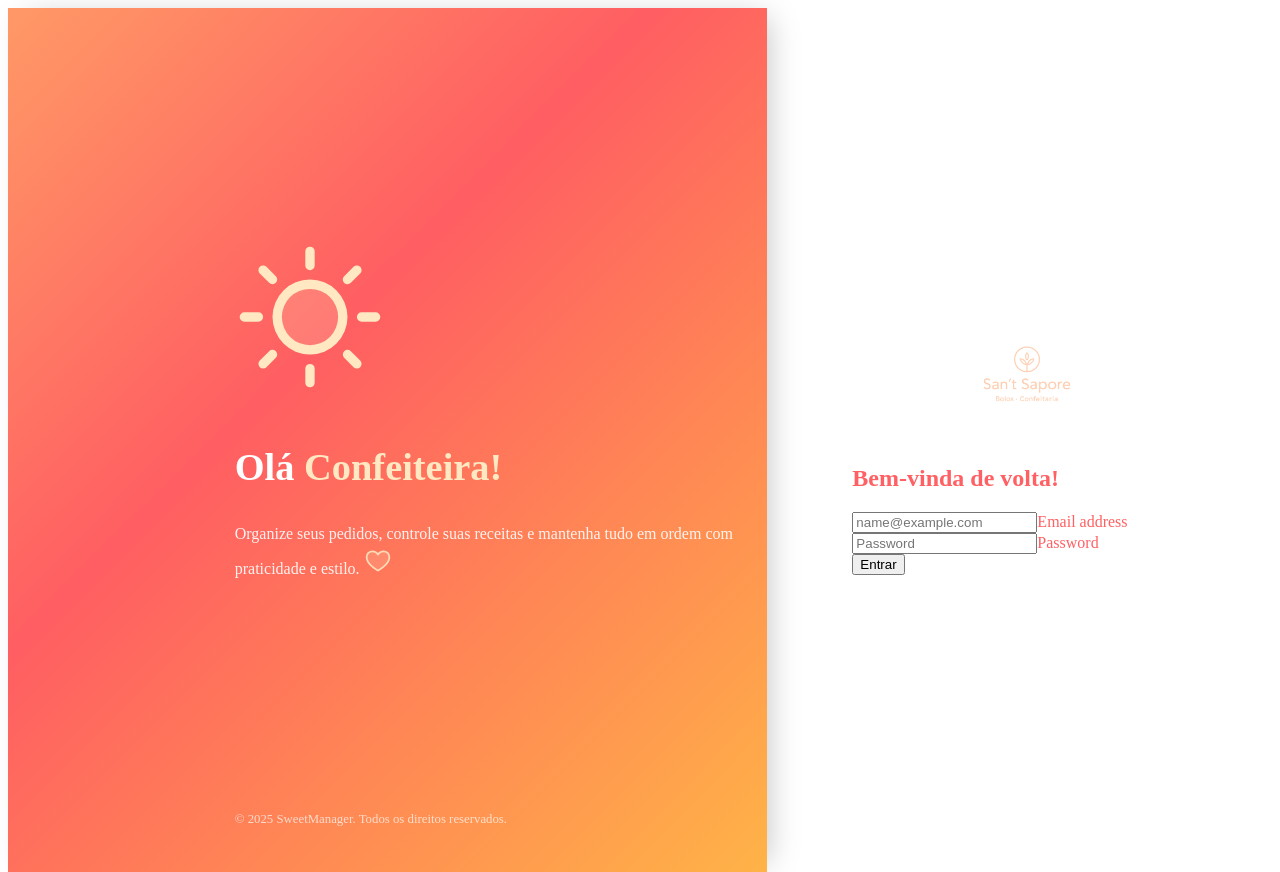
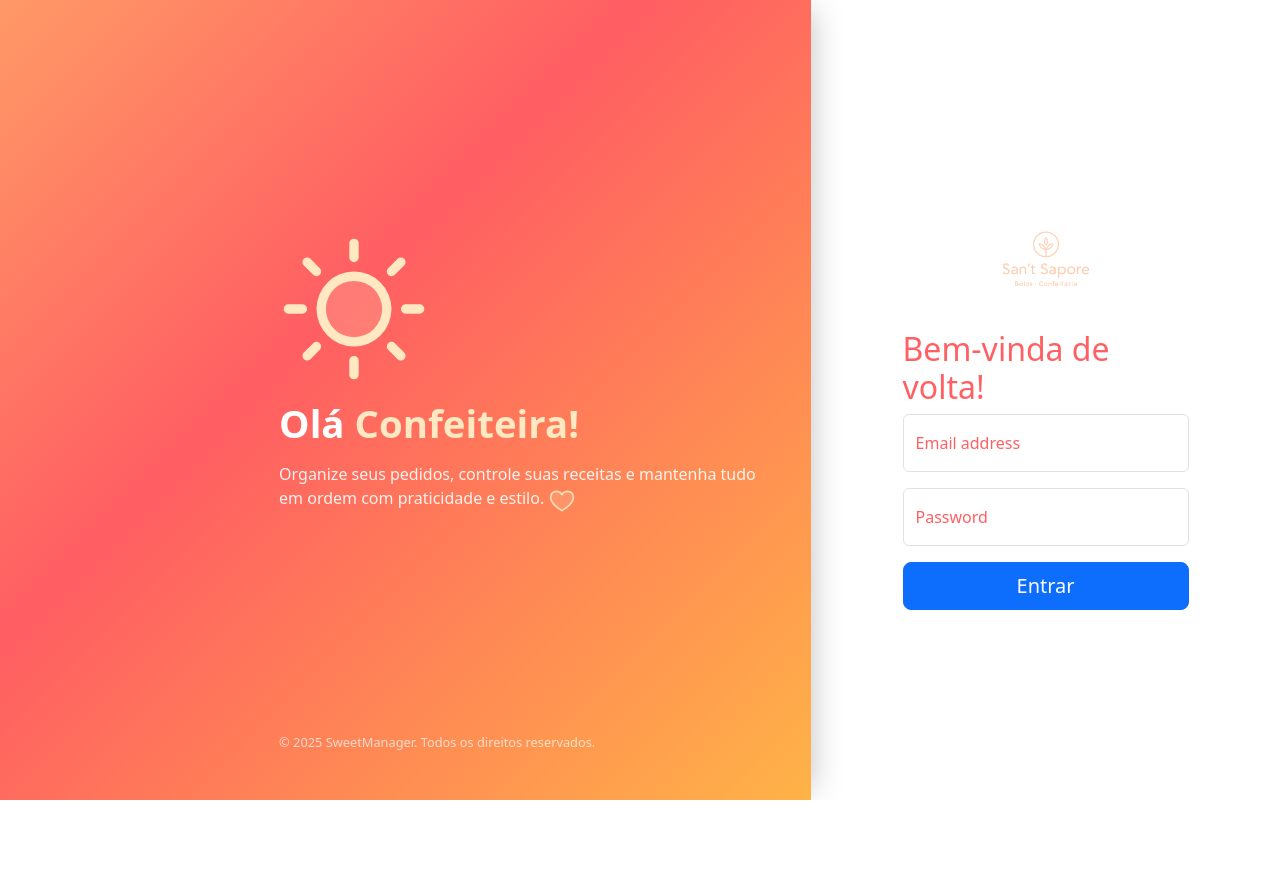
Before and after one commit to agbram/projeto_integrador_dev, a Next.js app: page /login in a window 1280 px wide. After the commit the page ends 800 px from the top, so only its background shows below. Built offline with nearby package versions, Linux system fonts and the light colour scheme.

Commit message:
retornei tudo como era

```diff
--- a/src/app/login/layout.tsx
+++ b/src/app/login/layout.tsx
@@ -1,3 +1,5 @@
+import { AuthProvider } from "@/contexts/AuthContext"
+
 export const metadata = {
   title: 'Next.js',
   description: 'Generated by Next.js',
@@ -9,8 +11,12 @@ export default function RootLayout({
   children: React.ReactNode
 }) {
   return (
-    <html lang="en">
-      <body>{children}</body>
+    <html lang="pt-br">
+      <body>
+        <AuthProvider>
+          {children}
+        </AuthProvider>
+      </body>
     </html>
   )
 }
--- a/src/components/Buttons/ButtonLogin/index.tsx
+++ b/src/components/Buttons/ButtonLogin/index.tsx
@@ -1,5 +1,3 @@
-import { useAuth } from '@/hooks/useAuth';
-import { useRouter } from 'next/router';
 import Button from 'react-bootstrap/Button';
 
 type Props = {
--- a/src/components/FormLogin/index.tsx
+++ b/src/components/FormLogin/index.tsx
@@ -1,23 +1,19 @@
 'use client'
 
-import styles from "./styles.module.css";
 import React, { useState } from "react";
+import 'bootstrap/dist/css/bootstrap.min.css';
 import FloatingLabel from "react-bootstrap/FloatingLabel";
 import Form from "react-bootstrap/Form";
-import React from "react";
-import FloatingLabel from 'react-bootstrap/FloatingLabel';
-import Form from 'react-bootstrap/Form';
-import Button from 'react-bootstrap/Button';
 import Image from "next/image";
-import ButtonLogin from "../Buttons/ButtonLogin";
 import { useRouter } from "next/navigation";
 import { useAuth } from "@/hooks/useAuth";
 import { Alert } from "react-bootstrap";
+import styles from "./styles.module.css";
+import ButtonLogin from "../Buttons/ButtonLogin"; // se esse for seu botão personalizado
 
 export default function FormLogin() {
-
   return (
-    <form className={styles.container}>
+    <div className={styles.container}>
       <span className={styles.logotipo}>
         <Image
           src="/imgs/logo.png"
@@ -30,85 +26,63 @@ export default function FormLogin() {
       <h2>Bem-vinda de volta!</h2>
 
       <FormTextLogin />
-
-    </form>
+    </div>
   );
 }
 
 function FormTextLogin() {
   const [email, setEmail] = useState("");
   const [password, setPassword] = useState("");
+  const [error, setError] = useState<string | null>(null);
+  const [success, setSuccess] = useState<string | null>(null);
+
   const router = useRouter();
   const auth = useAuth();
-  const [error, setError] = useState<string | null>(null);
-  const [sucess, setSucess] = useState<string | null>(null);
 
-  function entrarSucesso(){
+  function entrarSucesso() {
     setError(null);
-    setSucess('Login realizado com sucesso!');
-
-    setTimeout(() => {
-      router.push('/');
-    }, 1500);
+    setSuccess("Login realizado com sucesso!");
+    setTimeout(() => router.push("/"), 1500);
   }
 
-  function entrarFalha(error: string){
-    setSucess(null);
+  function entrarFalha() {
+    setSuccess(null);
     setError("Email ou senha inválidos!");
   }
 
-  function entrar(): void {
-    auth
-    .login(email, password)
-    .then(entrarSucesso)
-    .catch(entrarFalha);
+  function entrar() {
+    auth.login(email, password).then(entrarSucesso).catch(entrarFalha);
   }
 
-  let mensagemAlerta = null;
+  const mensagemAlerta = error ? (
+    <Alert variant="danger">{error}</Alert>
+  ) : success ? (
+    <Alert variant="success">{success}</Alert>
+  ) : null;
 
-  if(error){
-    mensagemAlerta = (
-      <Alert variant="danger">
-        {error}
-      </Alert>
-    );
-  } else if(sucess){
-    mensagemAlerta = (
-      <Alert variant="success">{sucess}</Alert>
-    );
-  }
   return (
     <>
-      <FloatingLabel
-        controlId="floatingInput"
-        label="Email address"
-        className="mb-3"
-      >
-        <Form.Control type="email" placeholder="name@example.com" />
+      <FloatingLabel controlId="floatingInput" label="Email address" className="mb-3">
+        <Form.Control
+          type="email"
+          placeholder="name@example.com"
+          value={email}
+          onChange={(e) => setEmail(e.target.value)}
+        />
       </FloatingLabel>
 
-      <FloatingLabel
-      controlId="floatingPassword"
-      label="Password"
-      className="mb-3"
-      >
-        <Form.Control type="password" placeholder="Password" />
+      <FloatingLabel controlId="floatingPassword" label="Password" className="mb-3">
+        <Form.Control
+          type="password"
+          placeholder="Password"
+          value={password}
+          onChange={(e) => setPassword(e.target.value)}
+        />
       </FloatingLabel>
 
       {mensagemAlerta}
 
-      <ButtonLogin
-      onClick={entrar}/>
+      <ButtonLogin onClick={entrar} />
     </>
   );
 }
-
-function ButtonLogin() {
-  return (
-    <div className="d-grid gap-2">
-      <Button variant="primary" size="lg">
-        Entrar
-      </Button>
-    </div>
-  );
-}
--- a/src/components/Navbar/index.tsx
+++ b/src/components/Navbar/index.tsx
@@ -32,13 +32,13 @@ export default function Navbar() {
             <Nav.Link href="/home">Homepage</Nav.Link>
           </Nav.Item>
           <Nav.Item>
-            <Nav.Link href="/1">Produtos</Nav.Link>
+            <Nav.Link href="">Produtos</Nav.Link>
           </Nav.Item>
           <Nav.Item>
             <Nav.Link href="/2">Estoque</Nav.Link>
           </Nav.Item>
           <Nav.Item>
-            <Nav.Link href="/3">Clientes</Nav.Link>
+            <Nav.Link href="/clientes">Clientes</Nav.Link>
           </Nav.Item>
           <Nav.Item>
             <Nav.Link href="/4">Relatórios</Nav.Link>
```
